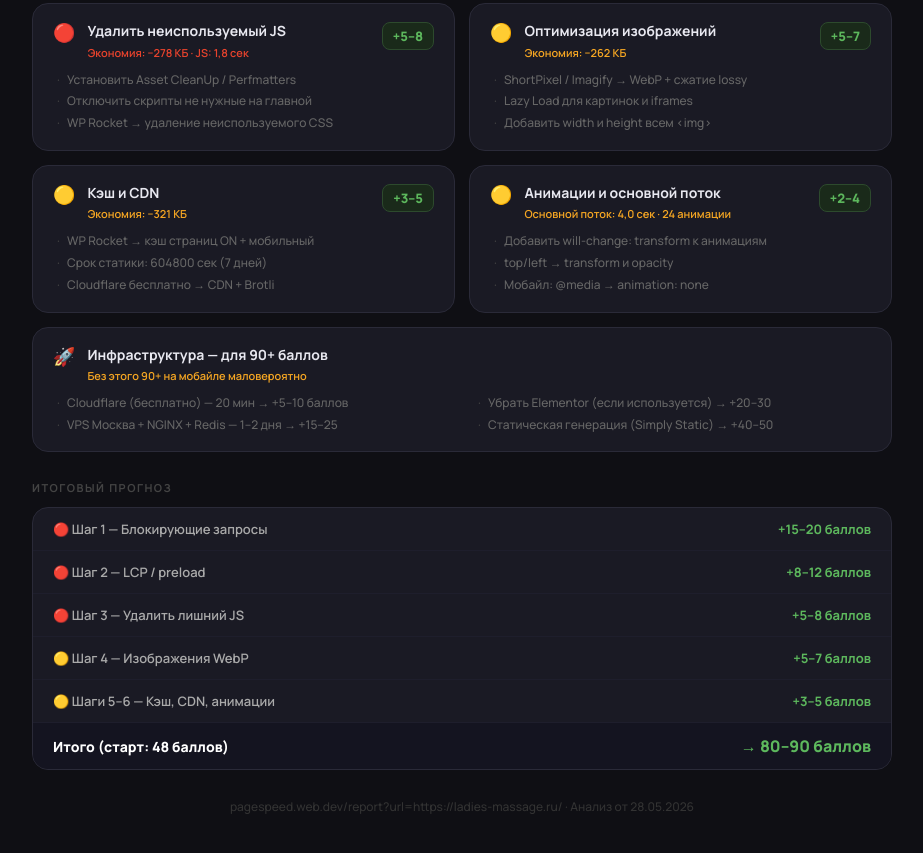
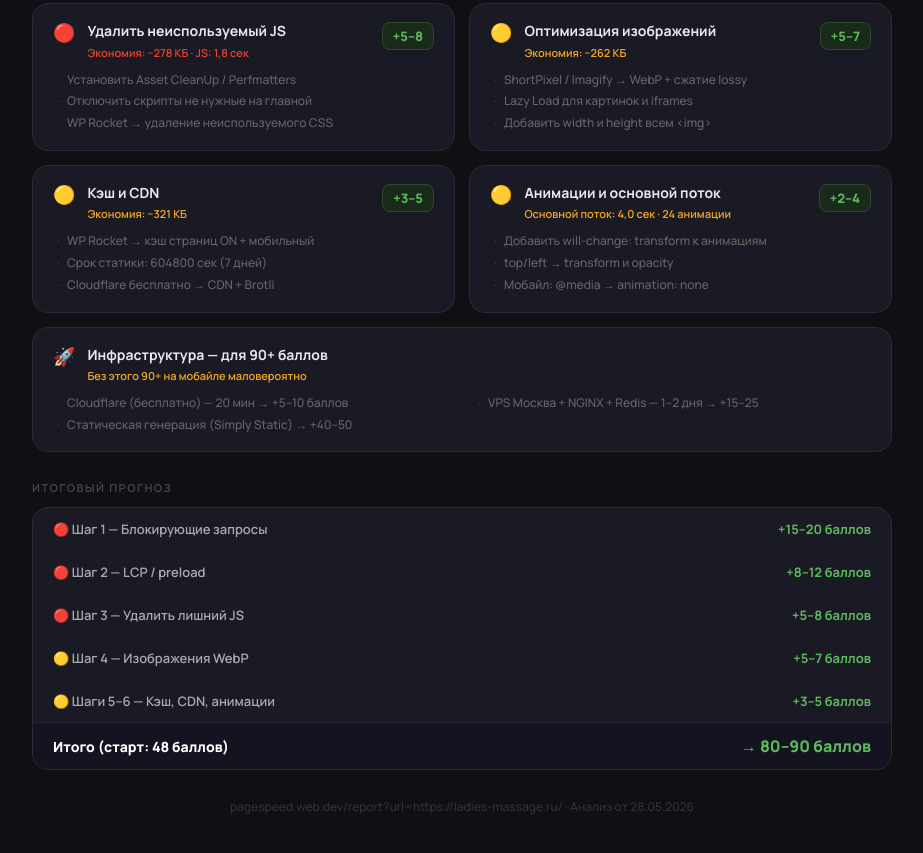
Before and after one commit to Diland-master/pagespeed-report, a plain HTML site: page index.html in a window 1280 px wide. Shown: the part 967-1820 px from the top of the page, without its empty margins (178-1101 px from the left). Drawn offline with Linux system fonts and the light colour scheme.

Commit message:
Remove Elementor suggestion from index.html

```diff
--- a/index.html
+++ b/index.html
@@ -666,7 +666,6 @@
       </div>
       <ul class="step-items" style="display:grid;grid-template-columns:1fr 1fr;gap:5px 24px;">
         <li>Cloudflare (бесплатно) — 20 мин → +5–10 баллов</li>
-        <li>Убрать Elementor (если используется) → +20–30</li>
         <li>VPS Москва + NGINX + Redis — 1–2 дня → +15–25</li>
         <li>Статическая генерация (Simply Static) → +40–50</li>
       </ul>
```
